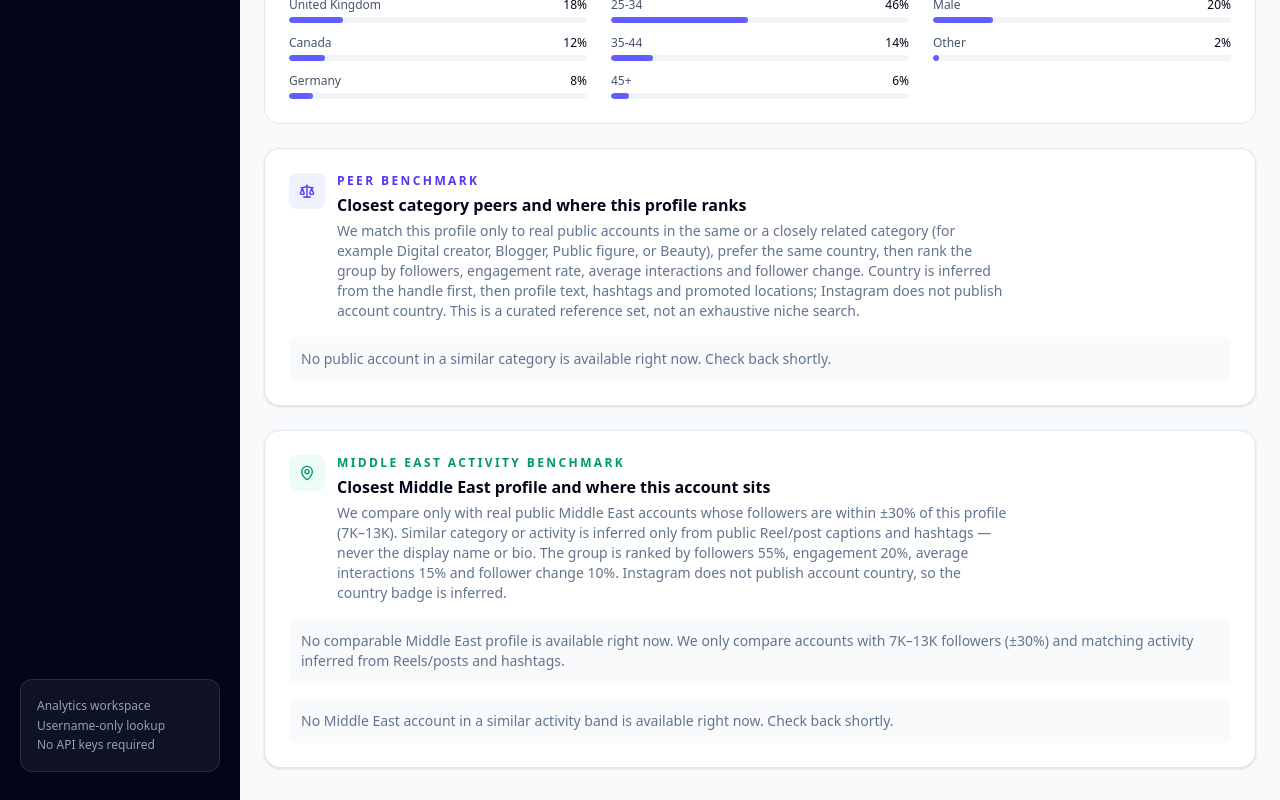
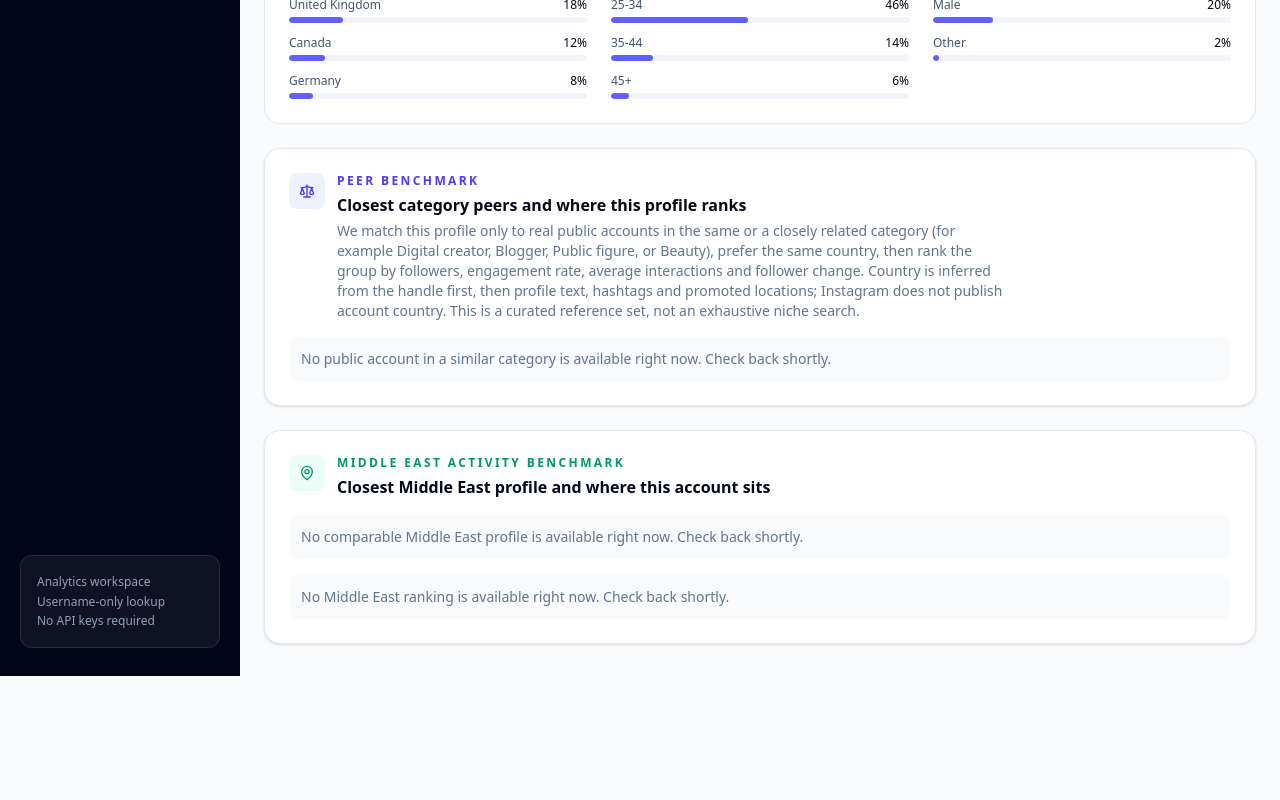
Before and after one commit to Safiwa/Instagram-Analytics, a Next.js app: page /profile/nora.style in a window 1280 px wide. Shown: the part 1681-2481 px from the top of the page. After the commit the page ends 2357 px from the top, so only its background shows below. Built offline with nearby package versions, Linux system fonts and the light colour scheme.

Commit message:
Simplify Middle East benchmark panel copy

```diff
--- a/src/core/analytics/regional.ts
+++ b/src/core/analytics/regional.ts
@@ -13,7 +13,6 @@ import { computeMetrics, type ProfileMetrics } from "./metrics";
 import {
   clampRankScoreToMatch,
   compareRank,
-  FOLLOWER_LATENCY,
   isWithinFollowerLatency,
   rankFactorSimilarity,
   rankFactors,
@@ -79,12 +78,6 @@ function sharedPostActivity(target: CreatorProfile, candidate: CreatorProfile):
   );
 }
 
-function followerBand(followers: number): string {
-  return `${formatCompact(Math.round(followers * (1 - FOLLOWER_LATENCY)))}–${formatCompact(
-    Math.round(followers * (1 + FOLLOWER_LATENCY)),
-  )}`;
-}
-
 // The Middle East panel is deliberately stricter than the global peer pool:
 // every candidate must be inside the ±30% follower band AND share an activity
 // inferred only from public Reels/post captions and hashtags. The same filtered
@@ -119,10 +112,9 @@ function rankedCandidates(
       const raw = factorScore * 0.4 + activityScore * 0.35 + countryScore(relationship) * 0.25;
 
       const matchReasons = [
-        `followers within ±${Math.round(FOLLOWER_LATENCY * 100)}% of this profile (${followerBand(target.followers)})`,
-        `activity from Reels/post captions and hashtags only: ${shared.join(", ")}`,
+        `shared activity: ${shared.join(", ")}`,
         countryReason(relationship, targetCountry, candidateCountry),
-        "ranked by 55% followers, 20% engagement, 15% avg interactions, 10% follower change",
+        `four-factor fit ${Math.round(factorScore)}%`,
       ];
 
       return {
--- a/src/features/profile/ProfileDashboard.tsx
+++ b/src/features/profile/ProfileDashboard.tsx
@@ -806,15 +806,6 @@ export function ProfileDashboard({
             <h3 className="mt-1 text-base font-semibold text-slate-950">
               Closest Middle East profile and where this account sits
             </h3>
-            <p className="mt-1 max-w-2xl text-sm text-slate-500">
-              We compare only with real public Middle East accounts whose followers are within ±30%
-              of this profile ({formatCompact(Math.round(profile.followers * 0.7))}–
-              {formatCompact(Math.round(profile.followers * 1.3))}). Similar category or activity is
-              inferred only from public Reel/post captions and hashtags — never the display name or
-              bio. The group is ranked by followers 55%, engagement 20%, average interactions 15% and
-              follower change 10%. Instagram does not publish account country, so the country badge is
-              inferred.
-            </p>
           </div>
         </div>
 
@@ -839,12 +830,6 @@ export function ProfileDashboard({
                   <span className="rounded-full bg-indigo-50 px-2 py-0.5 text-xs font-medium text-indigo-700">
                     {regionalPeer.category}
                   </span>
-                  <span
-                    data-testid="regional-follower-band"
-                    className="rounded-full bg-amber-50 px-2 py-0.5 text-xs font-medium text-amber-700"
-                  >
-                    ±30% follower band
-                  </span>
                   <span className="rounded-full bg-slate-100 px-2 py-0.5 text-xs font-medium text-slate-600">
                     {regionalPeer.country.label}
                   </span>
@@ -852,7 +837,7 @@ export function ProfileDashboard({
                 <p className="text-xs text-slate-500">@{regionalPeer.profile.username}</p>
                 {regionalPeer.sharedActivity.length > 0 ? (
                   <p className="text-xs text-slate-500">
-                    Shared activity from Reels/posts: {regionalPeer.sharedActivity.join(", ")}
+                    Shared activity: {regionalPeer.sharedActivity.join(", ")}
                   </p>
                 ) : null}
                 <p className="text-xs leading-relaxed text-slate-600">
@@ -889,16 +874,12 @@ export function ProfileDashboard({
             </div>
             <p className="mt-2 text-[11px] text-slate-400">
               Follower change is modeled from public signals for non-demo profiles; see the
-              estimates panel below for details. Country signals are inferred because Instagram
-              does not publish account location.
+              estimates panel below for details.
             </p>
           </>
         ) : (
           <p className="mt-4 rounded-lg bg-slate-50 px-3 py-3 text-sm text-slate-500">
-            No comparable Middle East profile is available right now. We only compare accounts with{" "}
-            {formatCompact(Math.round(profile.followers * 0.7))}–
-            {formatCompact(Math.round(profile.followers * 1.3))} followers (±30%) and matching activity
-            inferred from Reels/posts and hashtags.
+            No comparable Middle East profile is available right now. Check back shortly.
           </p>
         )}
 
@@ -908,10 +889,6 @@ export function ProfileDashboard({
               <div>
                 <p className="text-sm font-semibold text-slate-950">
                   Rank #{regionalRanking.targetRank} of {regionalRanking.total} Middle East profiles
-                </p>
-                <p className="text-xs text-slate-500">
-                  Rank score: 55% followers, 20% engagement, 15% avg interactions, 10% follower
-                  change
                 </p>
               </div>
               {regionalRanking.outperformedPercent !== null ? (
@@ -979,8 +956,7 @@ export function ProfileDashboard({
           </div>
         ) : (
           <p className="mt-4 rounded-lg bg-slate-50 px-3 py-3 text-sm text-slate-500">
-            No Middle East account in a similar activity band is available right now. Check back
-            shortly.
+            No Middle East ranking is available right now. Check back shortly.
           </p>
         )}
       </section>
```
Also changed, not shown: 2 other files (tests, documents, lock files or other folders).
